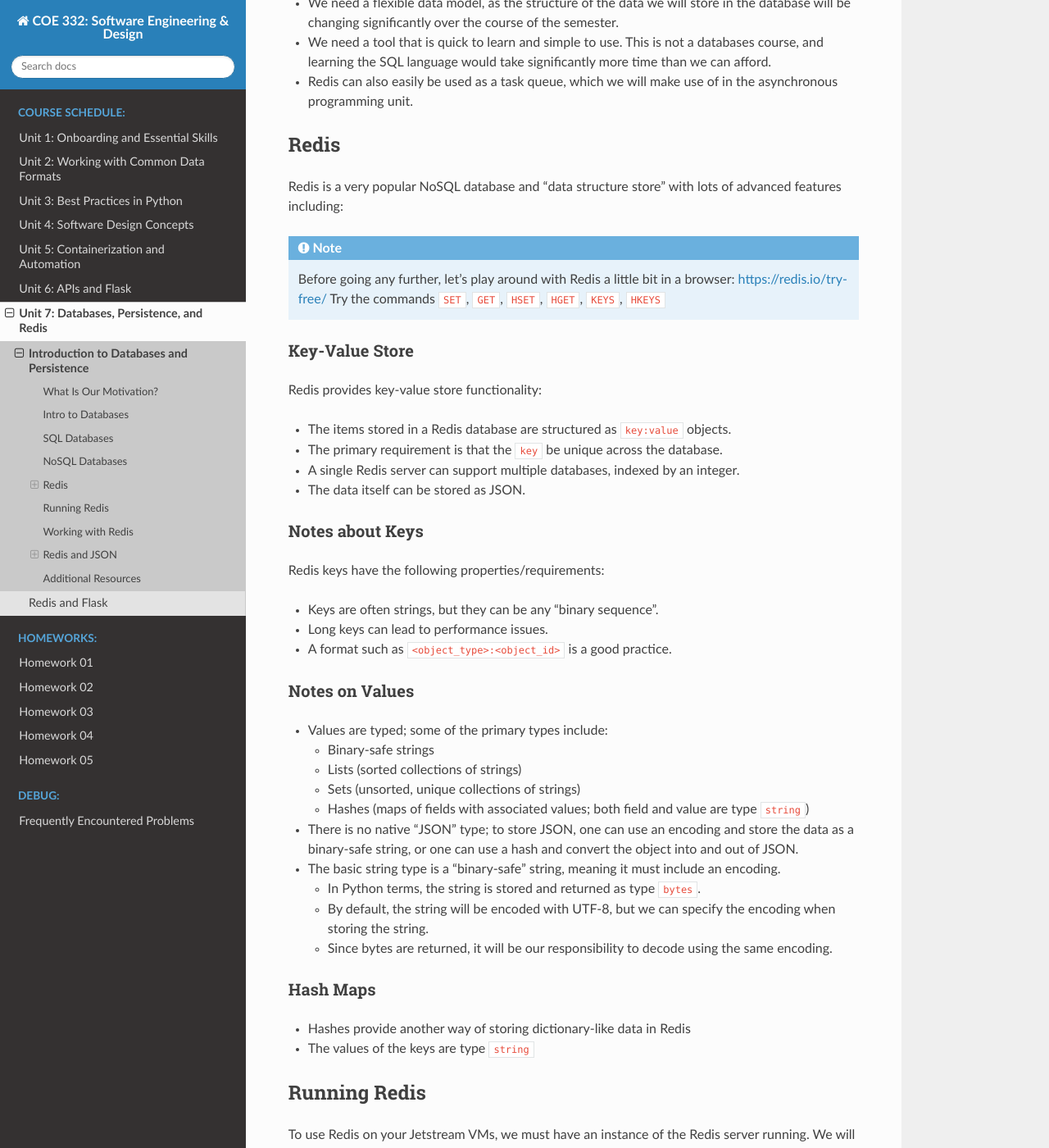
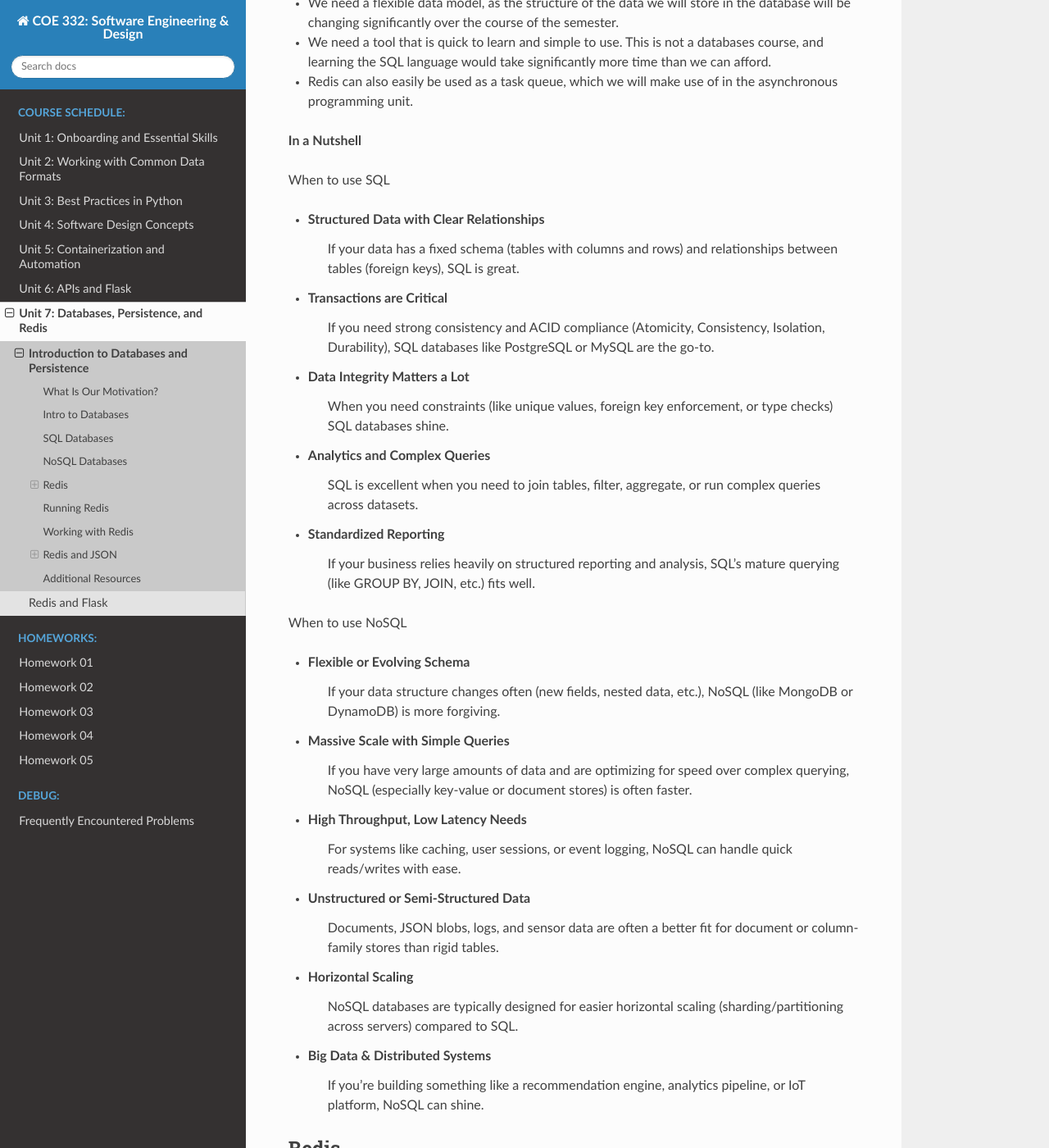
Before and after one commit to TACC/coe-332-sp25, a Sphinx documentation site: the page built from docs/unit07/intro_to_redis.rst, in a window 1280 px wide and 1400 px high, scrolled down 4010 px. Shown: the whole window at 82% size. Built offline with Sphinx 7.4.7 and the Read the Docs theme 3.1.0, drawn with Linux system fonts in a browser that asks for light colours.

Commit message:
Added a In a nutshell section

```diff
--- a/docs/unit07/intro_to_redis.rst
+++ b/docs/unit07/intro_to_redis.rst
@@ -167,6 +167,36 @@
   learning the SQL language would take significantly more time than we can afford.
 * Redis can also easily be used as a task queue, which we will make use of in the asynchronous
   programming unit.
+
+**In a Nutshell**
+
+When to use SQL
+
+* Structured Data with Clear Relationships
+	If your data has a fixed schema (tables with columns and rows) and relationships between tables (foreign keys), SQL is great.
+* Transactions are Critical
+	If you need strong consistency and ACID compliance (Atomicity, Consistency, Isolation, Durability), SQL databases like PostgreSQL or MySQL are the go-to.
+* Data Integrity Matters a Lot
+	When you need constraints (like unique values, foreign key enforcement, or type checks) SQL databases shine.
+* Analytics and Complex Queries
+	SQL is excellent when you need to join tables, filter, aggregate, or run complex queries across datasets.
+* Standardized Reporting
+	If your business relies heavily on structured reporting and analysis, SQL’s mature querying (like GROUP BY, JOIN, etc.) fits well.
+
+When to use NoSQL
+
+* Flexible or Evolving Schema
+	If your data structure changes often (new fields, nested data, etc.), NoSQL (like MongoDB or DynamoDB) is more forgiving.
+* Massive Scale with Simple Queries
+	If you have very large amounts of data and are optimizing for speed over complex querying, NoSQL (especially key-value or document stores) is often faster.
+* High Throughput, Low Latency Needs
+	For systems like caching, user sessions, or event logging, NoSQL can handle quick reads/writes with ease.
+* Unstructured or Semi-Structured Data
+	Documents, JSON blobs, logs, and sensor data are often a better fit for document or column-family stores than rigid tables.
+* Horizontal Scaling
+	NoSQL databases are typically designed for easier horizontal scaling (sharding/partitioning across servers) compared to SQL.
+* Big Data & Distributed Systems
+	If you’re building something like a recommendation engine, analytics pipeline, or IoT platform, NoSQL can shine.
 
 
 Redis
```
